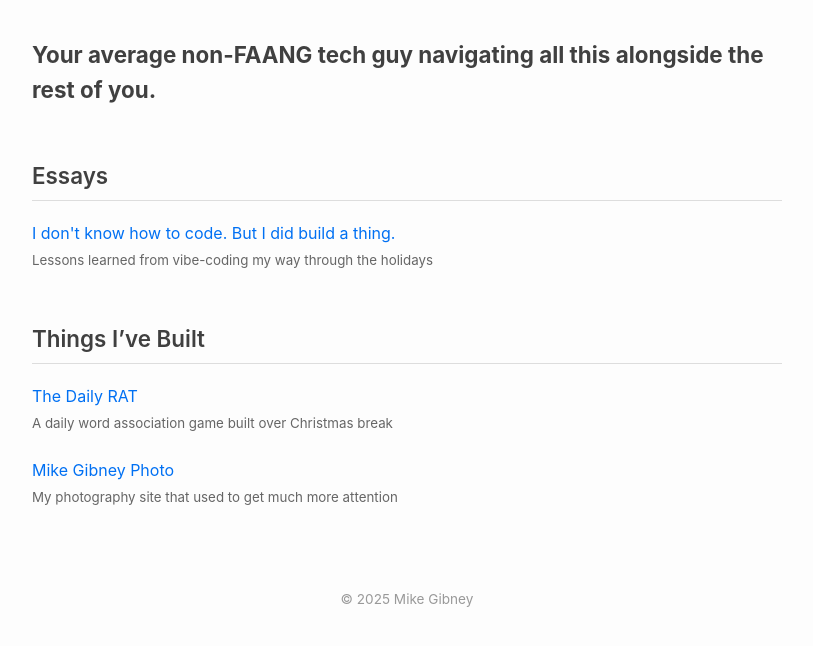
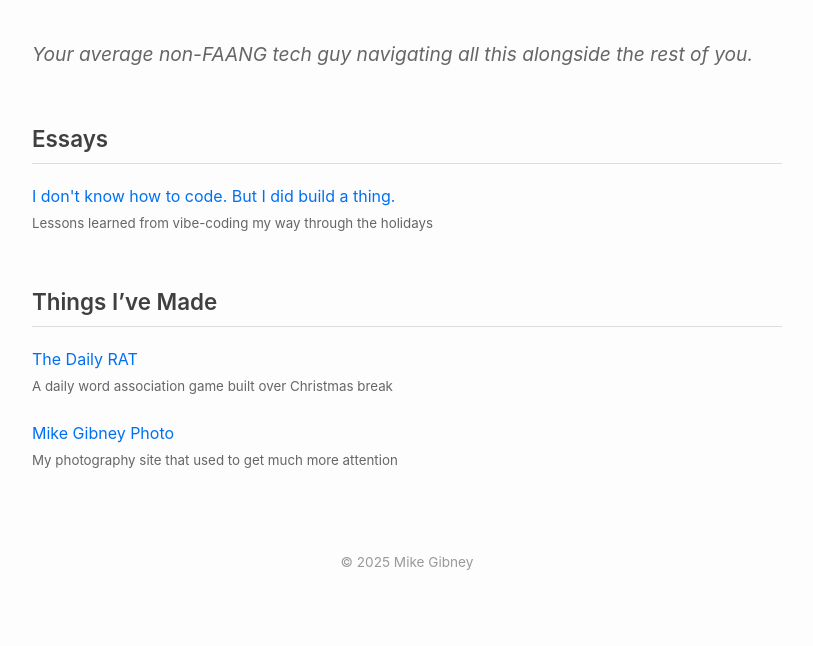
Before and after one commit to Gibberney/gibberney.github.io, a plain HTML site: page index.html in a window 1280 px wide. Shown: the part 100-746 px from the top of the page, without its empty margins (233-1046 px from the left). Drawn offline with Linux system fonts and the light colour scheme.

Commit message:
Update index.html

```diff
--- a/index.html
+++ b/index.html
@@ -34,13 +34,23 @@
       text-decoration: underline;
     }
 
+    .subheadline {
+      font-size: 1.2em;
+      font-weight: 400;
+      font-style: italic;
+      color: #666;
+      margin-bottom: 2em;
+      line-height: 1.8;
+    }
+
+
     h1 {
       font-size: 2.5em;
       margin-bottom: 0.2em;
     }
 
     h2 {
-      font-size: 1.4em;
+      font-size: 1.2em;
       margin-bottom: 0.2em;
       color: #404040;
     }
@@ -89,11 +99,12 @@
 </head>
 <body>
   <header>
-    <a href="index.html">Mike Gibney</a>
-    <a href="https://linkedin.com/in/michaeldgibney" target="_blank">LinkedIn</a>
+    <a href="index.html" class="site-name">Mike Gibney</a>
+    <a href="https://linkedin.com/in/michaeldgibney" target="_blank" class="linkedin-link">LinkedIn</a>
   </header>
 
-  <h2>Your average non-FAANG tech guy navigating all this alongside the rest of you.</h2>
+
+  <h2 class="subheadline">Your average non-FAANG tech guy navigating all this alongside the rest of you.</h2>
 
   <!-- Essays Section -->
   <h2 class="section-title">Essays</h2>
@@ -106,7 +117,7 @@
   </ul>
 
   <!-- Projects Section -->
-  <h2 class="section-title">Things I’ve Built</h2>
+  <h2 class="section-title">Things I’ve Made</h2>
   <ul>
     <li>
       <a href="https://dailyrat.fun" target="_blank">The Daily RAT</a>
```
